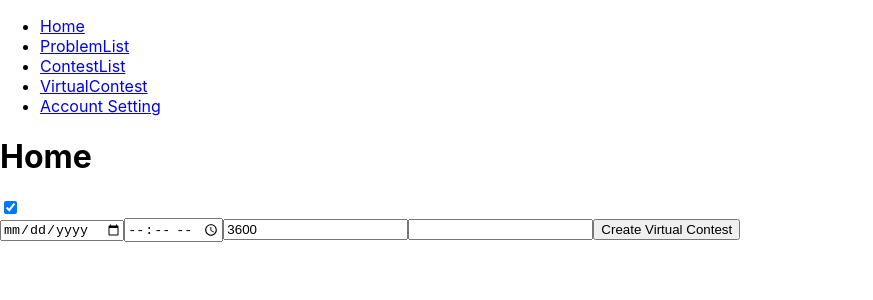
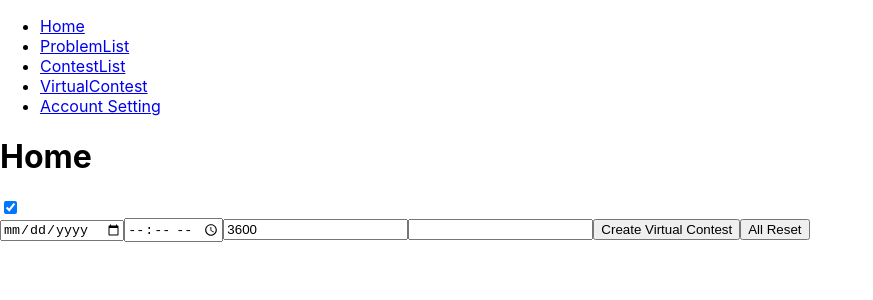
Before and after one commit to JP3BGY/cpms, a React (Create React App) app in the folder frontend/: page / in a window 1280 px wide. Shown: the top 300 px of the page, without its empty margins (0-873 px from the left). Built offline with nearby package versions, Linux system fonts and the light colour scheme.

Commit message:
add reset button

```diff
--- a/frontend/src/App.tsx
+++ b/frontend/src/App.tsx
@@ -58,6 +58,7 @@ class App extends React.Component<{},{modifyId:number|null,selected:Map<number,{
     this.delProblem=this.delProblem.bind(this);
     this.createVContest=this.createVContest.bind(this);
     this.modifyVContest=this.modifyVContest.bind(this);
+    this.reset=this.reset.bind(this);
   }
   componentDidMount(){
     const storage = localStorage.getItem(selectedProblemsKey);
@@ -86,6 +87,19 @@ class App extends React.Component<{},{modifyId:number|null,selected:Map<number,{
         }
       }
     });
+  }
+  reset(){
+    this.setState((s)=>({
+      modifyId:null,
+      selected:new Map<number,{url:string,name:string}>(),
+      vinfo:{
+        isSelectedVisible: true,
+        date: "",
+        time: "",
+        duration: 3600,
+        name: "",
+      },
+    }));
   }
   modifyVContest(id:number,vcon:Api.VContestDetails){
     let pmap=new Map<number,{name:string,url:string}>()
@@ -192,6 +206,7 @@ class App extends React.Component<{},{modifyId:number|null,selected:Map<number,{
         <input type="number" name="duration" value={this.state.vinfo.duration}onChange={(e)=>{this.onVinfoChange(e.target.name,e.target.valueAsNumber)}}/>
         <input type="text" name="name" value={this.state.vinfo.name}onChange={(e)=>{this.onVinfoChange(e.target.name,e.target.value)}}/>
         <button onClick={this.createVContest}>{this.state.modifyId?"Modify Virtual Contest":"Create Virtual Contest"}</button>
+        <button onClick={(e)=>this.reset()}>All Reset</button>
       </footer>
     );
     return (
```
Also changed, not shown: frontend/src/pages/Userinfo.tsx (added, +15 -0 lines), 1 other file (tests, documents, lock files or other folders).
